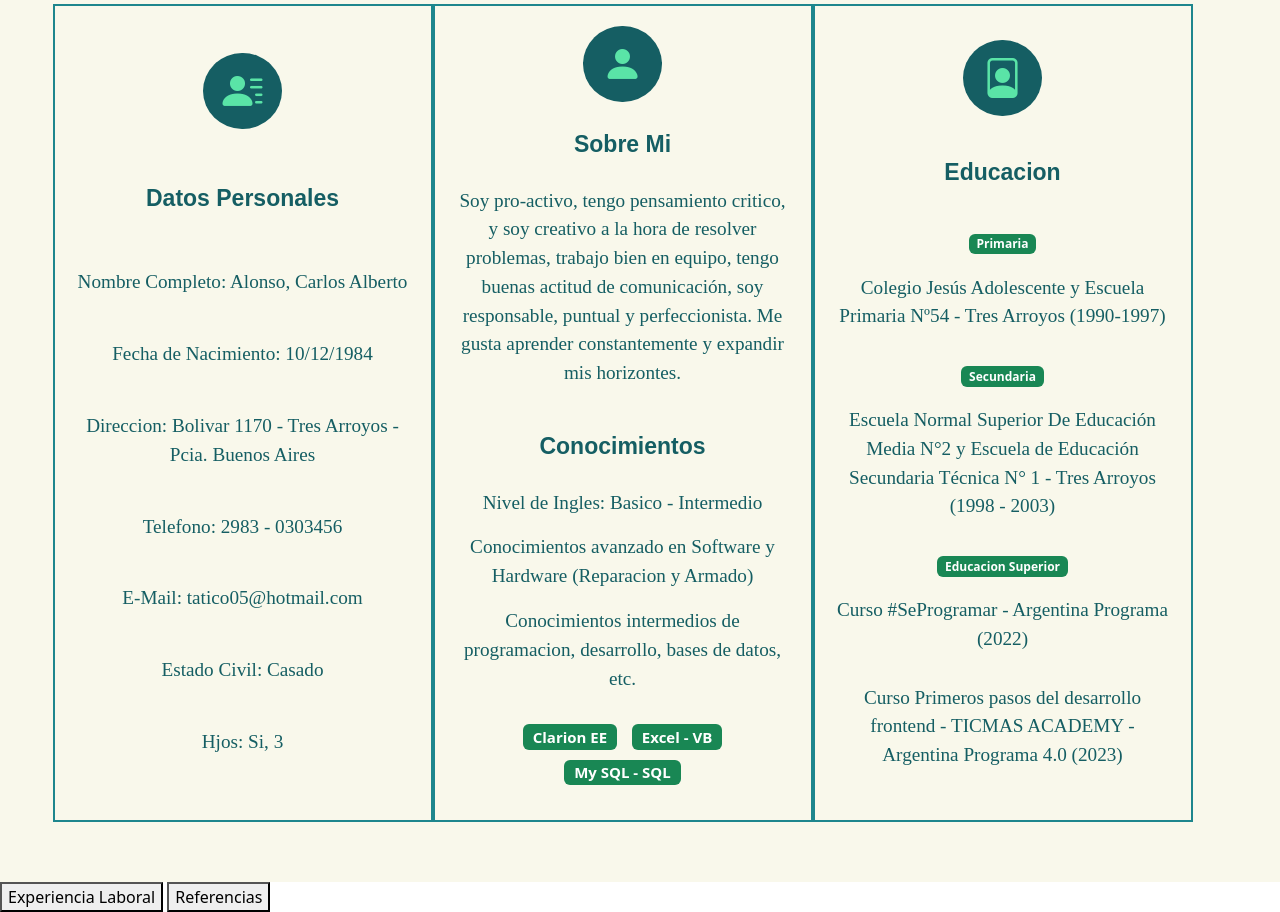
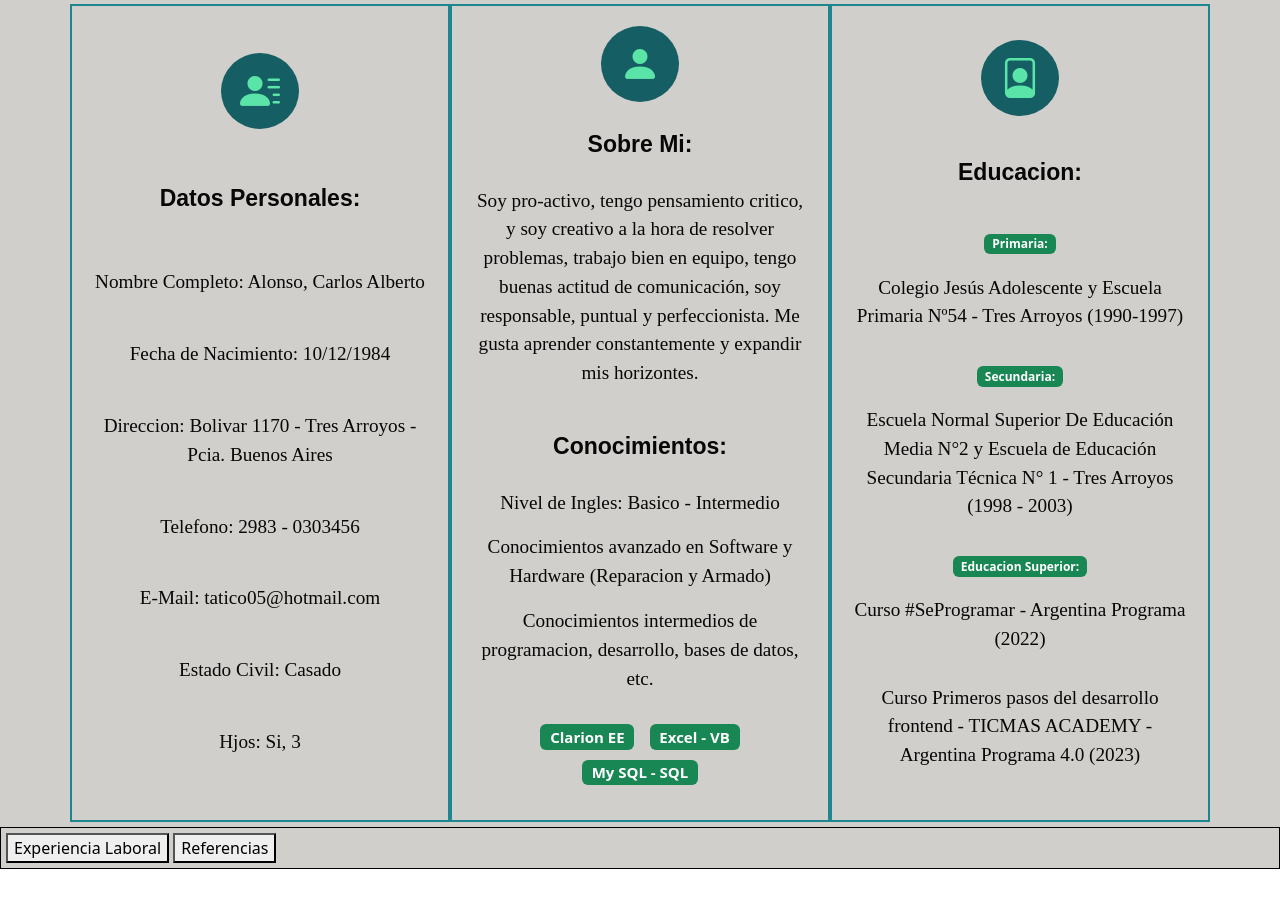
Before and after one commit to Dummy-Soft/CursoTicmas, a plain HTML site: page CV-Final/index.html in a window 1280 px wide. Shown: the part 193-1105 px from the top of the page. After the commit the page ends 1062 px from the top, so only its background shows below. Drawn offline with nearby package versions, Linux system fonts and the light colour scheme.

Commit message:
Modifico los colores un poco y empiezo con la parte de Exp y Ref

```diff
--- a/CV-Final/estilos/estilo.css
+++ b/CV-Final/estilos/estilo.css
@@ -13,7 +13,7 @@
     justify-content: center;
     align-items: center;
 }
-/**Cuerpo Completo**/
+/**Seccion de Datos Personales, Sobre Mi y Educacion**/
 section{
     display: flex;
     flex-direction: column;
@@ -25,8 +25,8 @@ section{
     background-color: #155e63;
 }
 .seccion-clara {
-    color: #155e63;
-    background-color: #f9f8eb;
+    color: #070707;
+    background-color: #d1cfcb;
 }
 .seccion-titulo {
     font-size: 2rem;
@@ -39,7 +39,7 @@ section{
 }
 /** Columnas **/
 .columnas {
-    padding: 5px 40px 60px 5px;
+    padding: 5px 5px 5px 5px;
 }
 .columnas .columna {
     padding: 20px;
@@ -129,3 +129,9 @@ section{
     text-decoration: none;
     cursor: pointer;
 }
+.experienciaYreferencias {
+    padding: 5px 5px 5px 5px;
+    border: 1px solid #000000;
+    background-color: #d1cfcb;
+    overflow: auto;
+}
--- a/CV-Final/index.html
+++ b/CV-Final/index.html
@@ -28,7 +28,7 @@
             <!--Datos Personales-->
             <div class="columna col-12 col-md-4">
               <i class="bi bi-person-lines-fill"></i>
-              <p class="columnas-titulo seccion-titulo">Datos Personales</p>
+              <p class="columnas-titulo seccion-titulo">Datos Personales:</p>
               <p class="seccion-texto">Nombre Completo: Alonso, Carlos Alberto</p>
               <p class="seccion-texto">Fecha de Nacimiento: 10/12/1984</p>
               <p class="seccion-texto">Direccion: Bolivar 1170 - Tres Arroyos - Pcia. Buenos Aires</p>
@@ -40,11 +40,11 @@
             <!--Sobre Mi-->
             <div class="columna col-12 col-md-4">
               <i class="bi bi-person-fill"></i>
-              <p class="columnas-titulo seccion-titulo">Sobre Mi</p>
+              <p class="columnas-titulo seccion-titulo">Sobre Mi:</p>
               <p class="seccion-texto">Soy pro-activo, tengo pensamiento critico, y soy creativo a la hora de resolver problemas,
                 trabajo bien en equipo, tengo buenas actitud de comunicación, soy responsable, puntual y perfeccionista.
                 Me gusta aprender constantemente y expandir mis horizontes.</p>
-              <p class="columnas-titulo seccion-titulo">Conocimientos</p>
+              <p class="columnas-titulo seccion-titulo">Conocimientos:</p>
               <p class="seccion-texto">Nivel de Ingles: Basico - Intermedio</p>
               <p class="seccion-texto">Conocimientos avanzado en Software y Hardware (Reparacion y Armado) </p>
               <p class="seccion-texto">Conocimientos intermedios de programacion, desarrollo, bases de datos, etc.</p>
@@ -57,21 +57,21 @@
             <!--Educacion-->
             <div class="columna col-12 col-md-4">
               <i class="bi bi-file-person"></i>
-              <p class="columnas-titulo seccion-titulo">Educacion</p>
-              <span class="badge text-bg-success">Primaria</span>
+              <p class="columnas-titulo seccion-titulo">Educacion:</p>
+              <span class="badge text-bg-success">Primaria:</span>
               <p class="seccion-texto">Colegio Jesús Adolescente y Escuela Primaria Nº54 - Tres Arroyos (1990-1997)</p>
-              <span class="badge text-bg-success">Secundaria</span>
+              <span class="badge text-bg-success">Secundaria:</span>
               <p class="seccion-texto">Escuela Normal Superior De Educación Media N°2 y Escuela de Educación Secundaria Técnica N° 1 - Tres Arroyos (1998 - 2003)</p>
-              <span class="badge text-bg-success">Educacion Superior</span>
+              <span class="badge text-bg-success">Educacion Superior:</span>
               <p class="seccion-texto">Curso #SeProgramar - Argentina Programa (2022)</p>
               <p class="seccion-texto">Curso Primeros pasos del desarrollo frontend - TICMAS ACADEMY - Argentina Programa 4.0 (2023)</p>
             </div>
           </div>
         </div>
     </section>
-
+  <!--Experiencias y Referencias-->
+    <div class="experienciaYreferencias">
       <button id="abrirExp">Experiencia Laboral</button>
-
       <!-- Ventana Experiencia, por defecto no visiblel -->
         <div id="ventanaExp" class="ventana">
           <div class="contenido-vent">
@@ -85,9 +85,7 @@
             <p>Alonso Computacion (Atencion al cliente y Servicio Tecnico) 2000-2005</p>
           </div>
         </div>
-
          <button id="abrirRef">Referencias</button>
-
         <!-- Ventana Referencias, por defecto no visiblel -->
           <div id="ventanaRef" class="ventana">
             <div class="contenido-vent">
@@ -100,7 +98,7 @@
               <p>Luis Reyes - Tel: 2983-0303456</p>
             </div>
           </div>
-
       <script src="js/funciones.js"></script>
+    </div>
 </body>
 </html>
```
Lines whose indentation alone changed are shown as unchanged.
